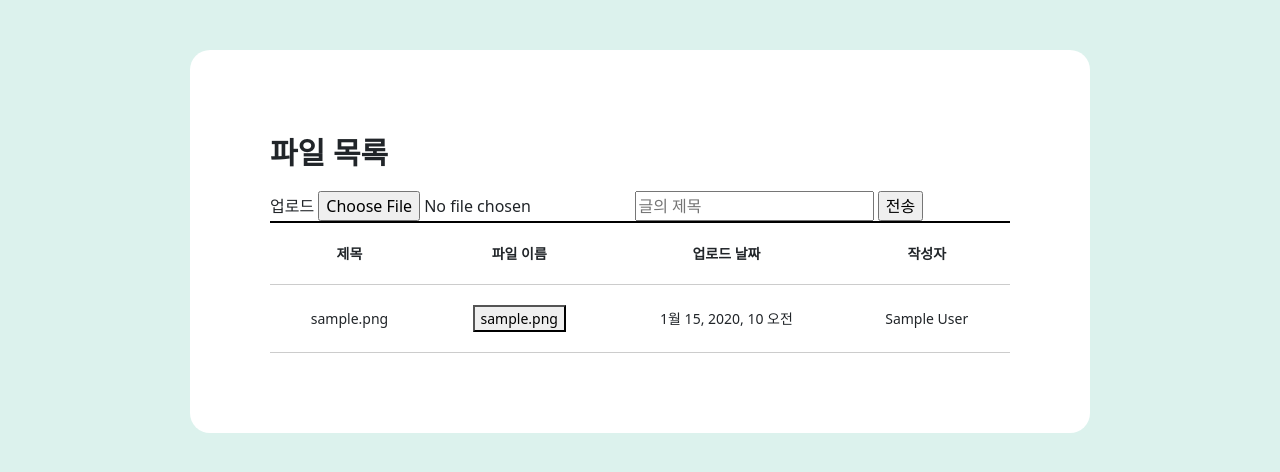
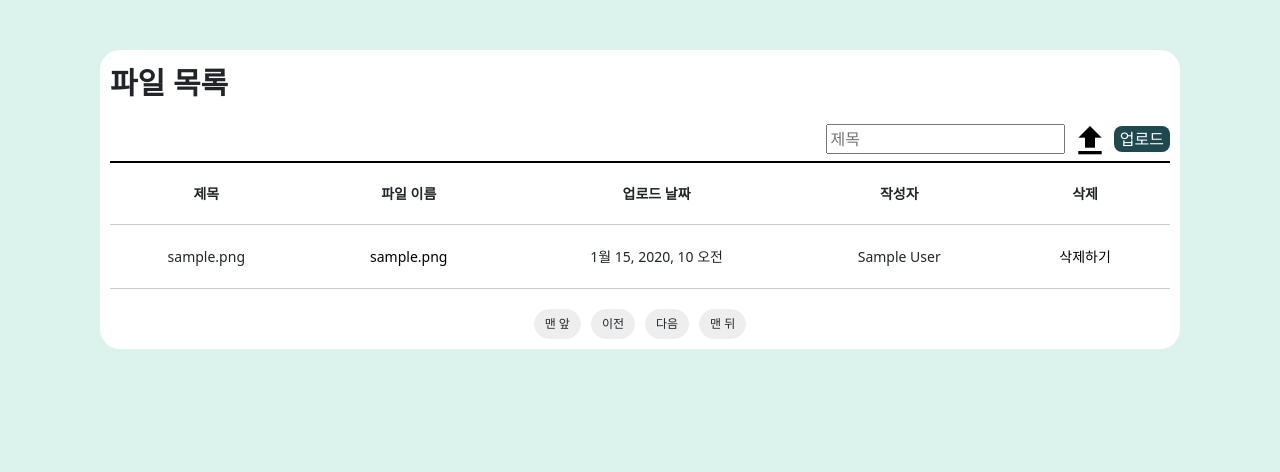
Before and after one commit to five-man/codewithus, a Django app: page /file/file/ in a window 1280 px wide. Shown: the part 50-522 px from the top of the page. Run offline with Django 3.2, Linux system fonts and the light colour scheme; tables that the repository leaves empty hold one stand-in row (values such as "Sample post"); one stand-in notice (Sample message) is shown.

Commit message:
파일업로드, 파일삭제 구현

```diff
--- a/file/static/css/file_list.css
+++ b/file/static/css/file_list.css
@@ -1,4 +1,3 @@
-
 * {
     box-sizing: border-box;
     margin: 0;
@@ -49,6 +48,7 @@ input #filename{
 
 table {
     border-collapse: collapse;
+    width: 100%;
 }
 
 caption {
@@ -60,10 +60,43 @@ a {
     color: inherit;
 }
 
+table button {
+    border: none;
+    background-color: white;
+}
+
+table button:hover{
+    text-decoration: underline;
+}
+
+.upload-form{
+    float: right;
+}
+
+.file-label img{
+    width: 40px;
+    height: 40px;
+}
+
+.file-label img:hover{
+    cursor: pointer;
+}
+
+.filepick{
+    display: none;
+}
+
+.upload-btn{
+    border: none;
+    border-radius: 8px;
+    background-color: #20484f;
+    color: white;
+}
+
 .board_list_wrap {
-    padding: 80px;
+    padding: 10px;
     height: 65%;
-    width: 900px;
+    width: 100%;
     border-radius: 20px;
     background: white;
 }
--- a/file/templates/file/file_list.html
+++ b/file/templates/file/file_list.html
@@ -1,6 +1,7 @@
 {%load static %}
 <!DOCTYPE html>
 <html>
+
 <head>
     <link rel="stylesheet" href="https://cdn.jsdelivr.net/npm/bootstrap@5.1.3/dist/css/bootstrap.min.css"
         integrity="sha384-1BmE4kWBq78iYhFldvKuhfTAU6auU8tT94WrHftjDbrCEXSU1oBoqyl2QvZ6jIW3" crossorigin="anonymous">
@@ -21,19 +22,19 @@
         {% if request.session.member_name %}
         <div class="navright" style="float:right;width:33%">
             <div style="float:left;width:80%">
-                <a class = navright >{{ request.session.member_name }} 님 반갑습니다.</a>
+                <a class=navright>{{ request.session.member_name }} 님 반갑습니다.</a>
             </div>
             <div style="float:right;width:20%">
-                <a class = navright href="{%url 'member:logout' %}">로그아웃</a>
+                <a class=navright href="{%url 'member:logout' %}">로그아웃</a>
             </div>
         </div>
         {% else %}
         <div class="navright" style="float:right;width:33%">
             <div style="float:left;width:80%">
-                <a class = navright href="{%url 'member:login' %}">로그인</a>
+                <a class=navright href="{%url 'member:login' %}">로그인</a>
             </div>
             <div style="float:right;width:20%">
-                <a class = navright href="{%url 'member:signup' %}">회원가입</a>
+                <a class=navright href="{%url 'member:signup' %}">회원가입</a>
             </div>
         </div>
         {% endif %}
@@ -44,15 +45,13 @@
             <strong>
                 <p style="font-size: 30px;">파일 목록</p>
             </strong>
-            <div>
+            <div class="upload-form">
                 <form location.href="{% url 'file:file_upload'%}" method="post" enctype="multipart/form-data">
                     {% csrf_token %}
-                    <label for="filename">
-                        업로드
-                        <input type="file" name="file" id='filename'>
-                    </label>
-                    <input type="text" name="fileTitle" placeholder="글의 제목">
-                    <input type="submit" value="전송">
+                    <input type="text" name="title" placeholder="제목">
+                    <label for="filename" class="file-label"><img src="{% static 'assets/upload_icon.png' %}"></label>
+                    <input type="file" name="file" class="filepick" id='filename'>
+                    <input type="submit" class="upload-btn" value="업로드">
                 </form>
             </div>
             <table class="board_list">
@@ -62,6 +61,7 @@
                     <th>파일 이름</th>
                     <th>업로드 날짜</th>
                     <th>작성자</th>
+                    <th>삭제</th>
                 </thead>
                 <tbody>
                     {% for list in filelist%}
@@ -70,17 +70,35 @@
                         <td>
                             <form action="{% url 'file:file_download'%}" method="post">
                                 {% csrf_token %}
-                        <button type="submit" name="filename" value="{{ list.file_name }}">{{list.file_root}}
+                                <button type="submit" name="filename" value="{{ list.file_name }}">{{list.file_name}}
                                 </button>
                             </form>
                         </td>
                         <td>{{list.file_no.file_date}}</td>
                         <td>{{list.file_no.member_no.member_name}}</td>
+                        <td>
+                            <form action="{% url 'file:file_delete'%}" method="post">
+                                {% csrf_token %}
+                                <button type="submit" name="filename" value="{{ list.file_name }}">삭제하기
+                                </button>
+                            </form>
+                        </td>
                     </tr>
                     {% endfor %}
+                    {% if messages %}
+                    {% for message in messages %}
+                    {% if message.message == "upload-fail" %}
+                    <script>alert('같은 이름의 파일이 있습니다.');</script>
+                    {% elif message.message == "member-fail" %}
+                    <script>alert('파일 삭제는 작성자만 가능합니다.');</script>
+                    {% elif message.message == "upload-success" %}
+                    <script>alert('업로드가 완료되었습니다.');</script>
+                    {% endif %}
+                    {% endfor %}
+                    {% endif %}
                 </tbody>
             </table>
-        {% comment %} <form>
+            <form>
                 <div style="text-align:center">
                     <div class="paging">
                         {% if files.has_previous %}
@@ -107,8 +125,7 @@
                         <a href="#" class="bt">다음</a>
                         <a href="#" class="bt">맨 뒤</a>
                         {% endif %}
-        </form> {% endcomment %}
+            </form>
     </div>
 </body>
-
 </html>
--- a/file/urls.py
+++ b/file/urls.py
@@ -9,6 +9,7 @@ app_name = 'file'
 urlpatterns = [
     path('file/', views.uploadFile, name='file_upload'),
     path('download/', views.download, name='file_download'),
+    path('delete/', views.delete, name='file_delete'),
 ]+ static(
     settings.MEDIA_URL,
     document_root=settings.MEDIA_ROOT)
--- a/file/views.py
+++ b/file/views.py
@@ -1,14 +1,16 @@
+import datetime
 from distutils import filelist
+from email import message
 from importlib.resources import path
 from django.forms import FilePathField
-from django.shortcuts import render
+from django.shortcuts import redirect, render
 from django.http import HttpResponse, response
 from django.core.files.storage import FileSystemStorage
 from sqlalchemy import null
 from .models import File, FileList
 from django.utils import timezone
 from member.models import Member
-import os
+import os, urllib
 from config import settings
 from config.settings import MEDIA_ROOT
 from django.contrib import messages
@@ -22,60 +24,62 @@ from django.core.paginator import Paginator
 def uploadFile(request):
     if request.method == "POST":
         uploadedFile = request.FILES.get("file")
-        fileTitle = request.POST["fileTitle"]
+        title = request.POST["title"]
         now_member = request.session['member_no']
         must = Member.objects.get(member_no = now_member)
-        name = uploadedFile.name
+        filename = uploadedFile.name
         file_root = os.path.join(MEDIA_ROOT)
 
         try:
-            new_name = FileList.objects.get(file_name = name)
-            new_name = str("new") + str(new_name.file_name)
+            FileList.objects.get(file_name = filename)
         except FileList.DoesNotExist:
-            new_name = name
+            new_name = filename
 
-        file = File(
-            file_name = fileTitle,
-            file_date = timezone.now(),
-            file_volume = uploadedFile.size,
-            file_root = file_root,
-            member_no = must
-        )
-        file.save()
+            file = File(
+                file_name = title,
+                file_date = timezone.now(),
+                file_volume = uploadedFile.size,
+                file_root = file_root,
+                member_no = must
+            )
+            file.save()
 
-        fileno = File.objects.latest('file_no')
-        fileroot = File.objects.latest('file_root')
-        filelist = FileList(
-            file_name = new_name,
-            file_no = fileno,
-            file_root = fileroot.file_root
-        )
+            fileno = File.objects.latest('file_no')
+            fileroot = File.objects.latest('file_root')
+            filelist = FileList(
+                file_name = new_name,
+                file_no = fileno,
+                file_root = fileroot.file_root
+            )
 
-        try:
-            with open(file_root+"/"+name, 'wb') as piz: # 파일 저장
-                for chunk in uploadedFile.chunks():
-                    piz.write(chunk)
-        except FileNotFoundError:
-            file.delete()
-            messages.info(request, '정보를 나타냅니다.')
+            try:
+                with open(file_root+"/"+filename, 'wb') as piz: # 파일 저장
+                    for chunk in uploadedFile.chunks():
+                        piz.write(chunk)
+            except FileNotFoundError:
+                file.delete()
+                # messages.info(request, '정보를 나타냅니다.')
+            filelist.save()
+            messages.success(request, 'upload-success')
+            return redirect('file:file_upload')
+        messages.warning(request, 'upload-fail')
+        return redirect('file:file_upload')
+    filelist = FileList.objects.all()
+    documents = File.objects.all()
 
-        filelist.save()
-    filelist = FileList.objects.all()
-    # documents = File.objects.all()
+    now_page = request.GET.get('page', 1)
+    now_page = int(now_page)
 
-    # now_page = request.GET.get('page', 1)
-    # now_page = int(now_page)
+    p = Paginator(documents, 5)
+    page_obj = p.get_page(now_page)
 
-    # p = Paginator(documents, 5)
-    # page_obj = p.get_page(now_page)
+    start_page = (now_page-1) // 10 * 10 + 1
+    end_page = start_page + 9
+    if end_page > p.num_pages:
+        end_page = p.num_pages
 
-    # start_page = (now_page-1) // 10 * 10 + 1
-    # end_page = start_page + 9
-    # if end_page > p.num_pages:
-    #     end_page = p.num_pages
-
-    # context = {"files": page_obj,
-    #             'page_range' : range(start_page, end_page+1), "filelist": filelist}
+    context = {"files": page_obj,
+                'page_range' : range(start_page, end_page+1), "filelist": filelist}
 
     return render(request, "file/file_list.html", {"filelist": filelist})
 
@@ -84,7 +88,26 @@ def download(request):
         fn = request.POST["filename"]
         filename = FileList.objects.get(file_name = fn)
         filepath = str(settings.BASE_DIR) + ('/media/%s' % filename.file_name)
+        fn = urllib.parse.quote(fn.encode('utf-8'))
         with open(filepath, 'rb') as f:
             response = HttpResponse(f, content_type='application/octet-stream')
-            response['Content-Disposition'] = 'attachment; filename=%s' % fn
+            response['Content-Disposition'] = 'attachment; filename*=UTF-8\'\'%s' % fn
     return response
+
+def delete(request):
+    if request.method == 'POST':
+        filename = request.POST["filename"]
+        listrow = FileList.objects.get(file_name = filename)
+        filerow = File.objects.get(file_no = listrow.file_no.file_no)
+        now_member = Member.objects.get(member_no = request.session['member_no'])
+        if (now_member.admin_flag == 1) or (filerow.member_no.member_no == now_member.member_no):
+                filepath = str(settings.BASE_DIR) + ('/media/%s' % filename)
+                # DB삭제
+                listrow.delete()
+                filerow.delete()
+                # 파일 삭제
+                os.remove(filepath)
+                return redirect('file:file_upload')
+        else:
+            messages.warning(request, 'member-fail')
+            return redirect('file:file_upload')
```
Also changed, not shown: file/static/assets/upload_icon.png (added). Lines whose indentation alone changed are shown as unchanged.
